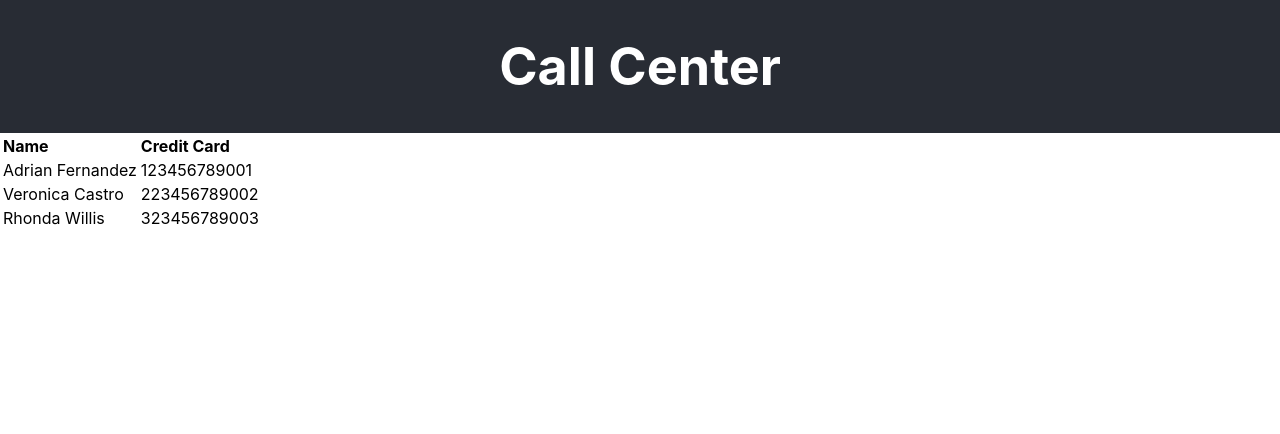
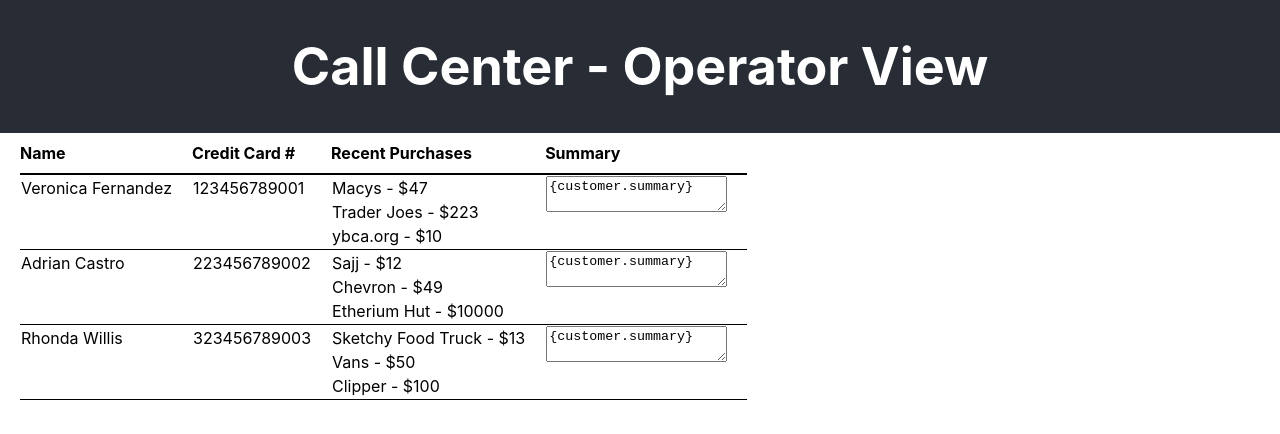
Before and after one commit to CodeTrafficker/call-center, a React (Create React App) app: page / in a window 1280 px wide. Shown: the top 434 px of the page. Built offline with nearby package versions, Linux system fonts and the light colour scheme.

Commit message:
Op View fixes
Got purchases column to work; moved mock data into its own js file; started operator.css file;

```diff
--- a/src/App.css
+++ b/src/App.css
@@ -3,11 +3,11 @@
 }
 
 
-@media (prefers-reduced-motion: no-preference) {
+/*@media (prefers-reduced-motion: no-preference) {
   .App-logo {
     animation: App-logo-spin infinite 20s linear;
   }
-}
+}*/
 
 .App-header {
   background-color: #282c34;
--- a/src/App.js
+++ b/src/App.js
@@ -1,12 +1,12 @@
 import React from 'react';
-import logo from './logo.svg';
 import './global.css';
 import './App.css';
 import CustomerInfo from './Operator';
 
 
-const viewName = 'Call Center';
-const H1Title = <h1>{viewName}</h1>;
+// Flip between Operator, Manager, and Admin
+const viewName = 'Operator View';
+const H1Title = <h1>Call Center - {viewName}</h1>;
 
 function App() {
   return (
--- a/src/Operator.js
+++ b/src/Operator.js
@@ -1,37 +1,43 @@
 import React from 'react';
-
-// Static mock of json str from API somewhere.
-const MOCKCUSTOMERS = [
-    {
-      name: 'Adrian Fernandez',
-      cc: '123456789001'
-    },
-    {
-      name: 'Veronica Castro',
-      cc: '223456789002'
-    },
-    {
-      name: 'Rhonda Willis',
-      cc: '323456789003'
-    }
-];
-
+import './operator.css';
+import MOCKCUSTOMERS from './mockData';
 
 class CustomerInfo extends React.Component {
   render() {
     const mockCustomers = MOCKCUSTOMERS;
+    const custPurchases = mockCustomers;
+
+    const recentPurchases = custPurchases.map((purchase)=>
+      <div>
+        {purchase.purchases.store1}<br />
+        {purchase.purchases.store2}<br />
+        {purchase.purchases.store3}<br />
+      </div>
+    );
+
     const customerList = mockCustomers.map((customer)=>
       <tr>
         <td>{customer.name}</td>
         <td>{customer.cc}</td>
+        <td>
+          {customer.purchases.store1} - ${customer.purchases.amt1}<br />
+          {customer.purchases.store2} - ${customer.purchases.amt2}<br />
+          {customer.purchases.store3} - ${customer.purchases.amt3}<br />
+        </td>
+        <td>
+          <textarea value="{customer.summary}" />
+        </td>
       </tr>
     );
+
 
     return (
       <table>
         <tr>
           <th>Name</th>
-          <th>Credit Card</th>
+          <th>Credit Card #</th>
+          <th>Recent Purchases</th>
+          <th>Summary</th>
         </tr>
         {customerList}
       </table>
--- /dev/null
+++ b/src/mockData.js
@@ -0,0 +1,35 @@
+// Static mock of json str from API somewhere.
+const MOCKCUSTOMERS = [
+    {
+      name: 'Veronica Fernandez',
+      cc: '123456789001',
+      purchases: {
+        store1: 'Macys', amt1: '47', fraud1: false,
+        store2: 'Trader Joes', amt2: '223', fraud2: false,
+        store3: 'ybca.org', amt3: '10', fraud3: false
+      },
+      summary: ''
+    },
+    {
+      name: 'Adrian Castro',
+      cc: '223456789002',
+      purchases: {
+        store1: 'Sajj', amt1: '12', fraud1: false,
+        store2: 'Chevron', amt2: '49', fraud2: false,
+        store3: 'Etherium Hut', amt3: '10000', fraud3: false
+      },
+      summary: ''
+    },
+    {
+      name: 'Rhonda Willis',
+      cc: '323456789003',
+      purchases: {
+        store1: 'Sketchy Food Truck', amt1: '13', fraud1: false,
+        store2: 'Vans', amt2: '50', fraud2: false,
+        store3: 'Clipper', amt3: '100', fraud3: false
+      },
+      summary: ''
+    }
+];
+
+export default MOCKCUSTOMERS;
--- /dev/null
+++ b/src/operator.css
@@ -0,0 +1,14 @@
+table {
+  margin: 0 20px;
+  border-collapse: collapse;
+}
+th  {
+  border-bottom: 2px solid #000;
+  padding: 10px 0;
+}
+td  {
+  padding-right: 20px;
+  vertical-align: top;
+  border-bottom: 1px solid #000;
+  line-height: 1.5rem;
+}
```
